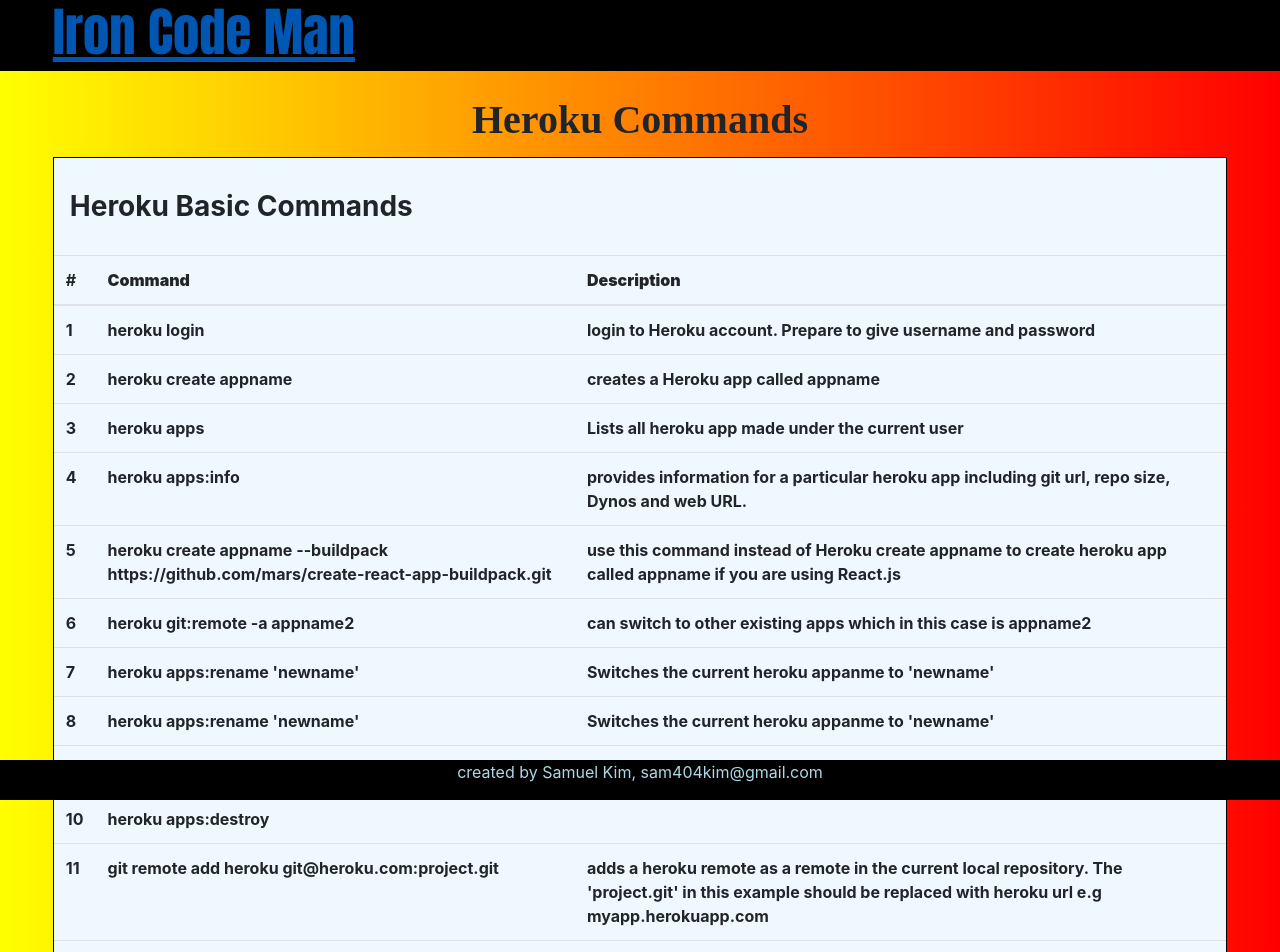
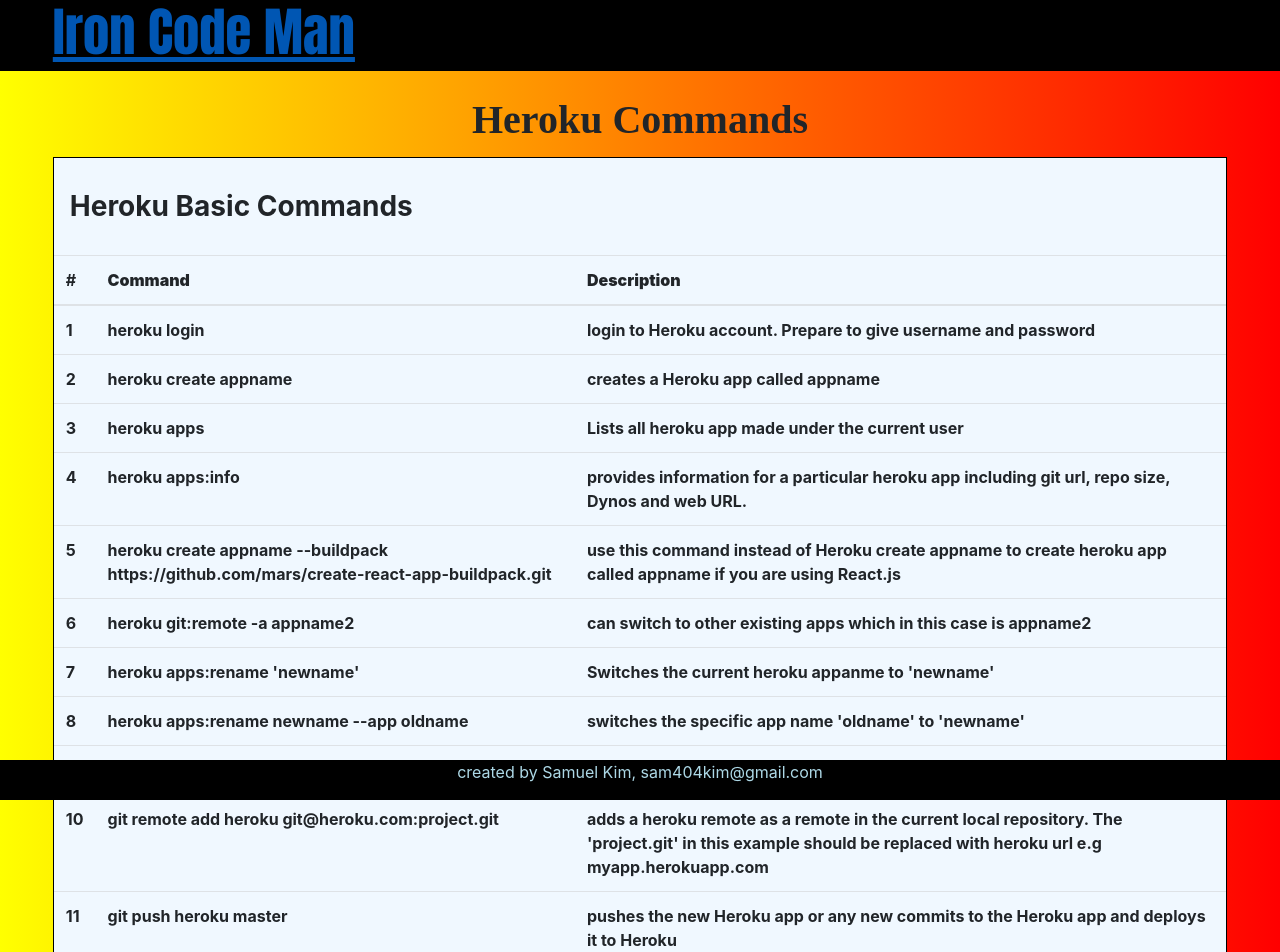
Before and after one commit to IllSmithDa/ironcodeman-view, a React (Create React App) app: page /heroku in a window 1280 px wide. Shown: the top 952 px of the page. Built offline with nearby package versions, Linux system fonts and the light colour scheme.

Commit message:
fixes spelling error and duplicate entry

```diff
--- a/src/Data/HerokuData.js
+++ b/src/Data/HerokuData.js
@@ -37,18 +37,13 @@ const HerokuData = [
   },
   {
     type: "Heroku Intro",
-    command: "heroku apps:rename 'newname'",
-    description: "Switches the current heroku appanme to 'newname'"
-  },
-  {
-    type: "Heroku Intro",
     command:"heroku apps:rename newname --app oldname",
     description: "switches the specific app name 'oldname' to 'newname'"
   },
   {
     type: "Heroku Intro",
     command: "heroku apps:destroy",
-    decsription: "Deletes the current app"
+    description: "Deletes the current app"
   },
   {
     type: "Heroku Intro",
```
